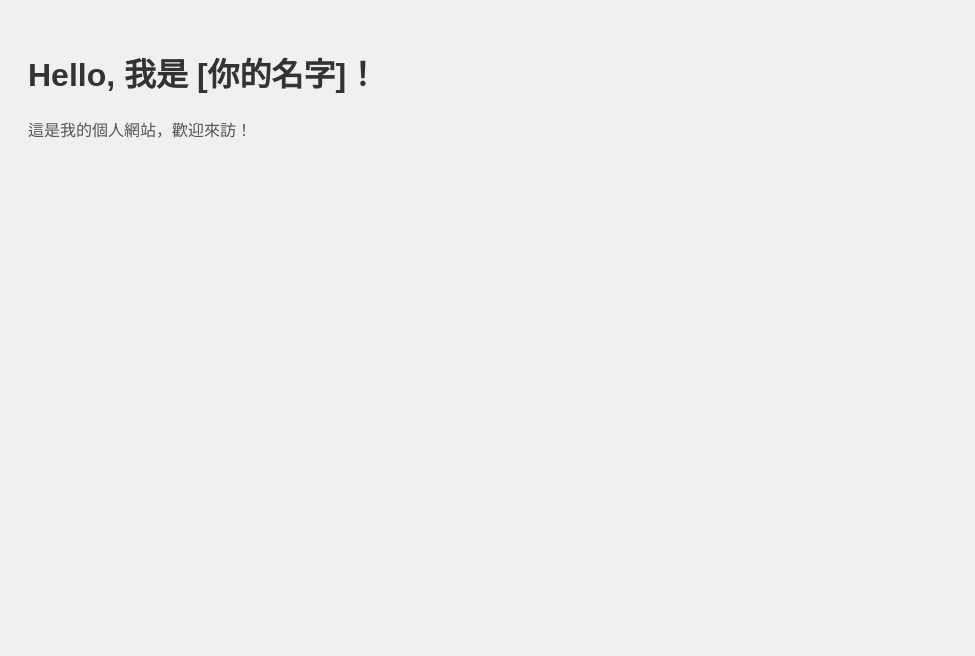
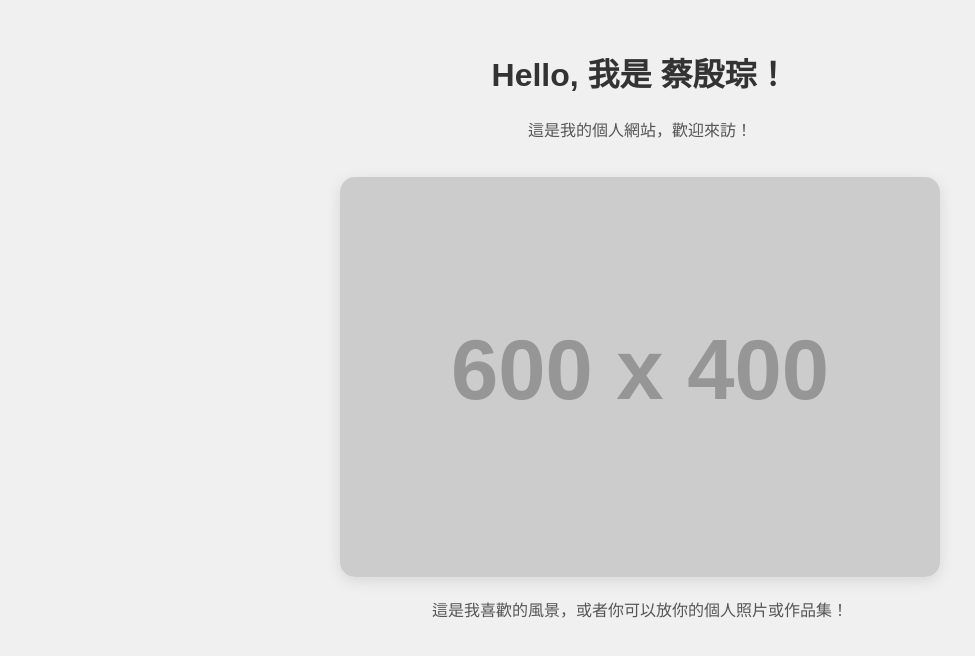
Before and after one commit to tsaitsaiji/tsaitsaiji.github.io, a plain HTML site: page index.html in a window 1280 px wide. Shown: the whole page, without its empty margins (0-975 px from the left). Drawn offline with Linux system fonts and the light colour scheme; placeholder pictures from the web are drawn by us.

Commit message:
Update index.html

```diff
--- a/index.html
+++ b/index.html
@@ -5,13 +5,31 @@
   <meta name="viewport" content="width=device-width, initial-scale=1.0">
   <title>歡迎來到我的網站</title>
   <style>
-    body { font-family: Arial, sans-serif; padding: 20px; background-color: #f0f0f0; }
+    * { box-sizing: border-box; }
+    body {
+      font-family: Arial, sans-serif;
+      padding: 20px;
+      background-color: #f0f0f0;
+      text-align: center;
+    }
     h1 { color: #333; }
     p { color: #555; }
+    img {
+      max-width: 100%;
+      height: auto;
+      border-radius: 15px;
+      box-shadow: 0 4px 15px rgba(0,0,0,0.1);
+      margin-top: 20px;
+    }
   </style>
 </head>
 <body>
-  <h1>Hello, 我是 [你的名字]！</h1>
+  <h1>Hello, 我是 蔡殷琮！</h1>
   <p>這是我的個人網站，歡迎來訪！</p>
+
+  <!-- 加入圖片 -->
+  <img src="https://via.placeholder.com/600x400" alt="我的個人照片">
+
+  <p>這是我喜歡的風景，或者你可以放你的個人照片或作品集！</p>
 </body>
 </html>
```
